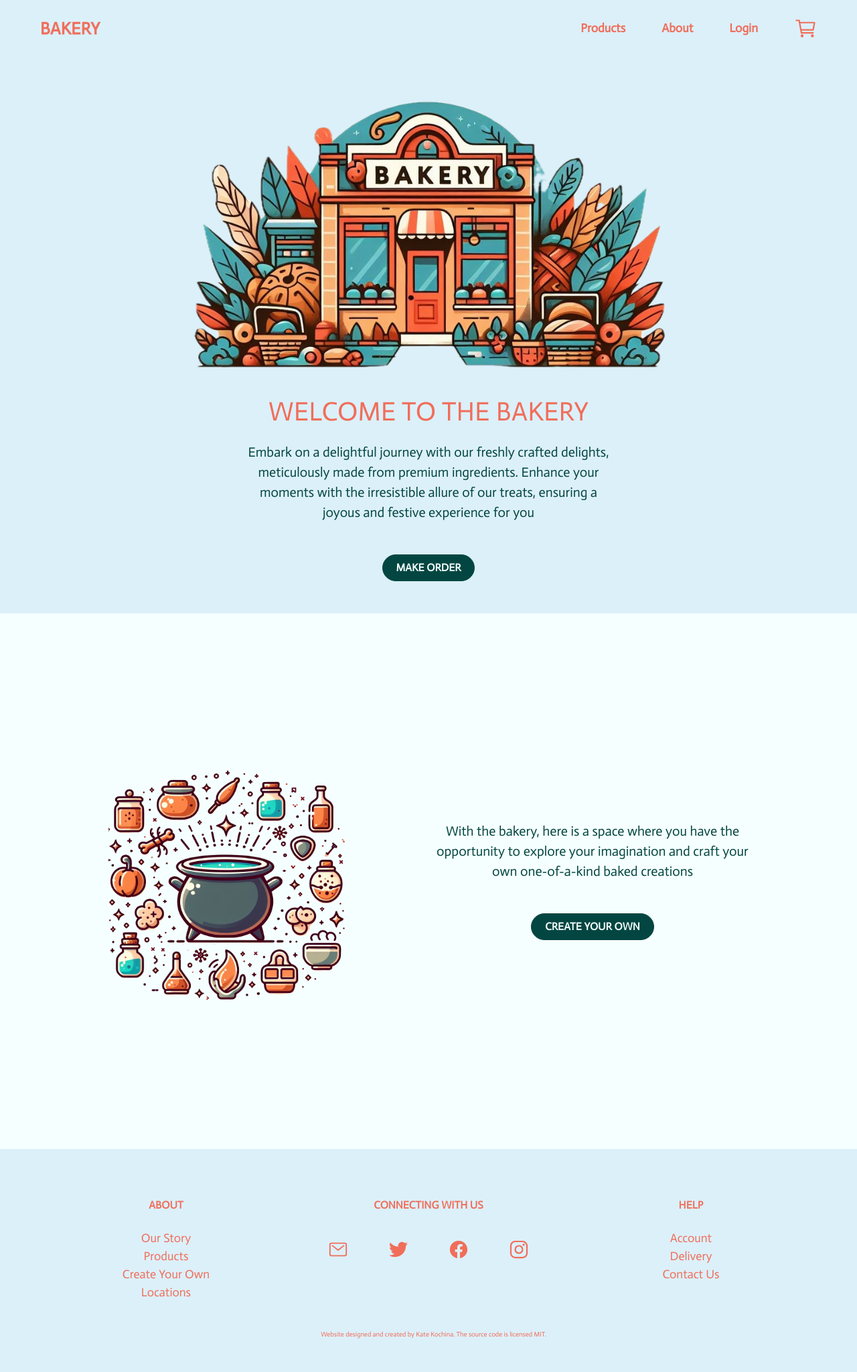
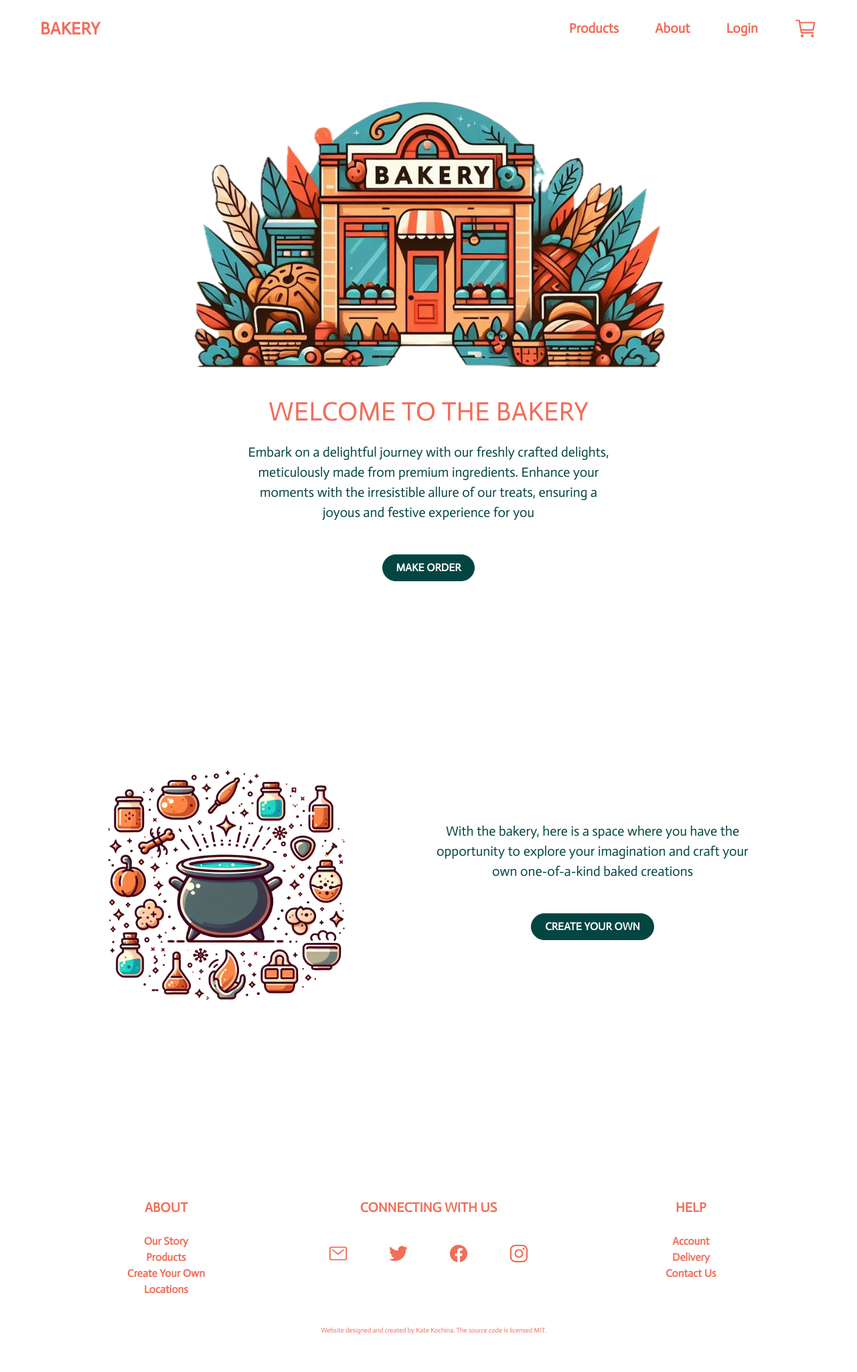
Before and after one commit to kateryna-kochina/bakery-online-shop, a Flask app: page / in a window 1280 px wide. Shown: the whole page at 67% size. After the commit the page ends 1993 px from the top, so only its background shows below. Run offline with Flask 3, Linux system fonts and the light colour scheme.

```diff
--- a/app/general/templates/general/home.html
+++ b/app/general/templates/general/home.html
@@ -39,7 +39,7 @@
     </div>
 </section>
 
-<section class="hero is-fullheight has-primary-tint-1-background">
+<section class="hero is-fullheight">
     <div class="hero-body">
         <div class="container">
             <div
--- a/app/general/templates/general/includes/_footer.html
+++ b/app/general/templates/general/includes/_footer.html
@@ -1,31 +1,31 @@
 <footer class="section is-secondary-color">
     <div class="container">
-        <div class="columns has-text-centered">
+        <div class="columns has-text-centered has-text-weight-bold">
             <div class="column is-one-third">
                 <p
-                    class="is-size-6 is-uppercase has-text-weight-bold my-5"
+                    class="is-size-5 is-uppercase my-5"
                 >
                     About
                 </p>
 
                 <ul class="links about is-block is-vcentered">
                     <li>
-                        <a class="footer-item" href="{{ url_for('general.about')}}">
+                        <a class="footer-item is-size-6" href="{{ url_for('general.about')}}">
                             Our Story
                         </a>
                     </li>
                     <li>
-                        <a class="footer-item" href="{{ url_for('products.show_products') }}">
+                        <a class="footer-item is-size-6" href="{{ url_for('products.show_products') }}">
                             Products
                         </a>
                     </li>
                     <li>
-                        <a class="footer-item" href="" target="_blank">
+                        <a class="footer-item is-size-6" href="#">
                             Create Your Own
                         </a>
                     </li>
                     <li>
-                        <a class="footer-item" href="" target="_blank">
+                        <a class="footer-item is-size-6" href="" target="_blank">
                             Locations
                         </a>
                     </li>
@@ -34,7 +34,7 @@
 
             <div class="column is-one-third">
                 <p
-                    class="is-size-6 is-uppercase has-text-weight-bold my-5"
+                    class="is-size-5 is-uppercase my-5"
                 >
                     Connecting with us
                 </p>
@@ -79,24 +79,24 @@
 
             <div class="column is-one-third">
                 <p
-                    class="is-size-6 is-uppercase has-text-weight-bold my-5"
+                    class="is-size-5 is-uppercase my-5"
                 >
                     Help
                 </p>
 
                 <ul class="links help is-block is-vcentered">
                     <li>
-                        <a class="footer-item" href="" target="_blank">
+                        <a class="footer-item is-size-6" href="" target="_blank">
                             Account
                         </a>
                     </li>
                     <li>
-                        <a class="footer-item" href="" target="_blank">
+                        <a class="footer-item is-size-6" href="" target="_blank">
                             Delivery
                         </a>
                     </li>
                     <li>
-                        <a class="footer-item" href="" target="_blank">
+                        <a class="footer-item is-size-6" href="" target="_blank">
                             Contact Us
                         </a>
                     </li>
--- a/app/general/templates/general/includes/_navigation.html
+++ b/app/general/templates/general/includes/_navigation.html
@@ -22,12 +22,12 @@
     <div id="nav-menu" class="navbar-menu is-shadowless has-text-weight-bold">
         <div class="navbar-start is-flex is-justify-content-center"></div>
         <div class="navbar-end is-flex is-justify-content-center">
-            <a class="navbar-item" href="{{ url_for('products.show_products') }}"> Products </a>
+            <a class="navbar-item is-size-5" href="{{ url_for('products.show_products') }}"> Products </a>
 
-            <a class="navbar-item" href="{{ url_for('general.about') }}">
+            <a class="navbar-item is-size-5" href="{{ url_for('general.about') }}">
                 About
             </a>
-            <a class="navbar-item" href=""> Login </a>
+            <a class="navbar-item is-size-5" href=""> Login </a>
 
             <a class="navbar-item" href="">
                 <img
--- a/app/products/templates/products/products.html
+++ b/app/products/templates/products/products.html
@@ -5,6 +5,7 @@
 <section class="hero is-fullheight is-fullheight-with-navbar">
     <div class="hero-body">
         <div class="container">
+            <!-- {% include ('products/try.html') %} -->
 
             <!-- {% for category in range(3) %}
             <h2>Category</h2> -->
--- a/app/static/css/styles.css
+++ b/app/static/css/styles.css
@@ -1,6 +1,9 @@
 @import url('variables.css');
 
-body {
+body,
+.card,
+.navbar,
+.navbar-menu {
     background-color: var(--primary);
     color: var(--tertiary);
     font-family: 'Actor', sans-serif;
@@ -12,8 +15,17 @@ body {
     color: var(--secondary);
 }
 
-.has-primary-tint-1-background {
-    background-color: var(--primary-tint-1);
+.has-relative-position {
+    position: relative;
+}
+
+.has-absolute-position {
+    position: absolute;
+}
+
+.has-top-right-position {
+    top: 10px;
+    right: 10px;
 }
 
 .button {
@@ -66,23 +78,10 @@ body {
     color: var(--primary-tint-1);
 }
 
-.navbar,
-.navbar-menu {
-    background-color: var(--primary);
-}
-
 .navbar-brand img,
 .navbar-item img {
     height: 35px;
     max-height: 100%;
-}
-
-a.navbar-item,
-a.footer-item {
-    background-color: var(--primary);
-    color: var(--secondary);
-    font-size: large;
-    margin: auto 15px;
 }
 
 a.footer-item img {
@@ -91,15 +90,33 @@ a.footer-item img {
     margin: 15px;
 }
 
-.content-item img {
-    height: 35px;
-    max-height: 100%;
+a.navbar-item,
+a.footer-item {
+    background-color: var(--primary);
+    color: var(--secondary);
+    margin: auto 15px;
 }
 
-label.radio {
-    background-color: transparent;
+.card {
+    padding: 10px;
+}
+
+.card-content-item {
+    background-color: var(--primary);
+    color: var(--tertiary);
+}
+
+a.card-content-item.is-active,
+a.card-content-item:focus,
+a.card-content-item:focus-within,
+a.card-content-item:hover {
+    background-color: var(--primary);
     color: var(--secondary);
+}
 
+.add-button img {
+    height: 20px;
+    max-height: 100%;
 }
 
 .navbar-link.is-active,
@@ -140,8 +157,8 @@ a.footer-item:hover {
     color: var(--tertiary);
 }
 
-input::-webkit-outer-spin-button,
+/* input::-webkit-outer-spin-button,
 input::-webkit-inner-spin-button {
     -webkit-appearance: none;
     margin: 0;
-}
+} */
--- a/app/static/css/variables.css
+++ b/app/static/css/variables.css
@@ -1,6 +1,7 @@
 :root {
-    --primary: #dcf0fa;
-    --primary-tint-1: #f5ffff;
+    /* --primary: #dcf0fa; */
+    --primary: #ffffff;
+    --primary-tint-1: #ffffff;
     --primary-tint-2: #ffffff;
     --primary-tint-3: #ffffff;
 
```
Also changed, not shown: app/products/templates/products/add_button.html (added, +41 -0 lines), app/products/templates/products/product_card.html (+28 -83 lines), app/static/img/add-outline.svg (added), app/static/img/logo.png, app/static/img/remove-outline.svg (added), app/static/img/trash-bin-outline.svg (added).
